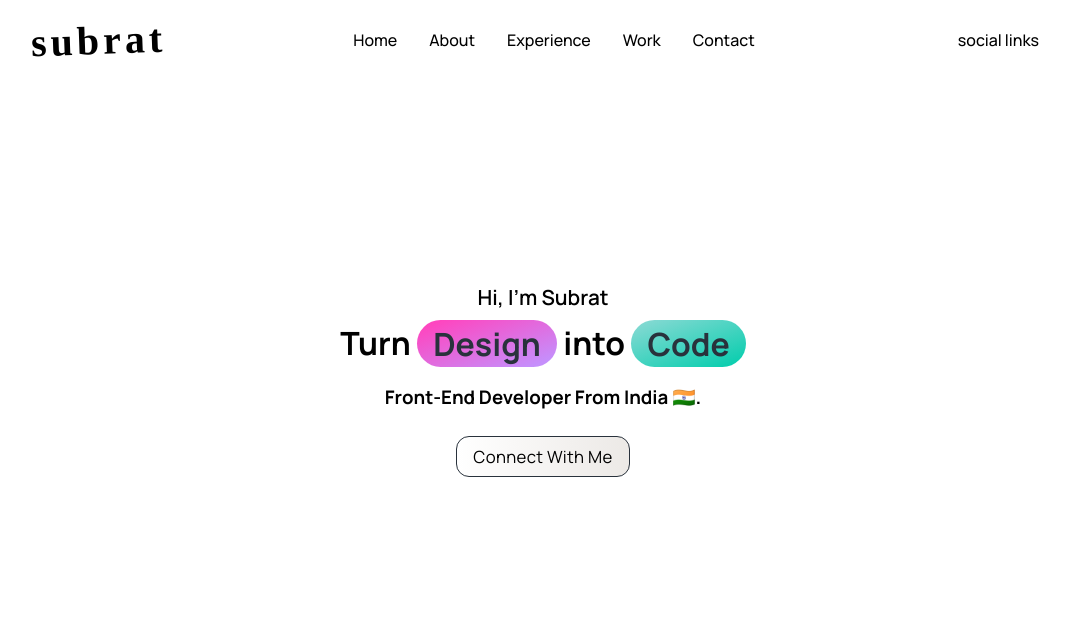
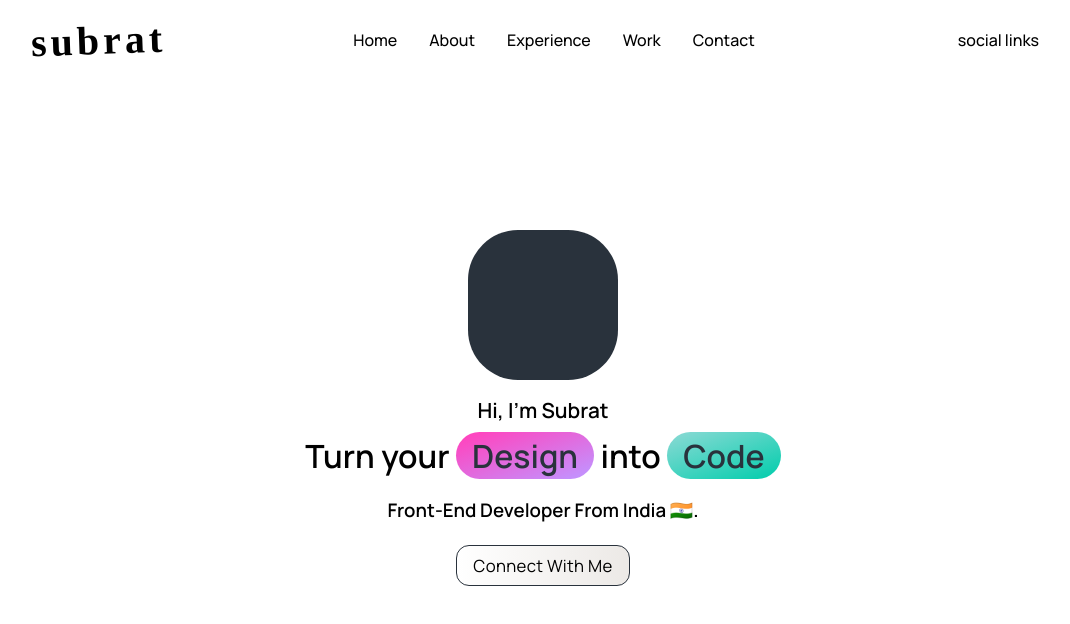
Before and after one commit to subrat611/portfolio-website, a Nuxt app: page / in a window 1280 px wide. Shown: the top 624 px of the page, without its empty margins (97-1167 px from the left). Built offline with nearby package versions, Linux system fonts and the light colour scheme; a web font is replaced by a local one.

Commit message:
hero section layout update

```diff
--- a/components/HeroSection.vue
+++ b/components/HeroSection.vue
@@ -5,12 +5,12 @@ export default {
 </script>
 
 <template>
-  <div class="hero-container">
+  <div class="hero-container" id="home">
     <div class="hero-wrapper">
       <div class="profile"></div>
       <span class="intro">Hi, I'm Subrat</span>
       <h1 class="title">
-        Turn <span class="title-design">Design</span> into
+        Turn your <span class="title-design">Design</span> into
         <span class="title-code">Code</span>
       </h1>
       <h3 class="desc">Front-end developer from india 🇮🇳.</h3>
@@ -27,7 +27,7 @@ export default {
 <style lang="scss" scoped>
 .hero-container {
   padding: 0 10%;
-  height: 95vh;
+  height: 100vh;
 
   .hero-wrapper {
     height: 100%;
@@ -37,6 +37,14 @@ export default {
     justify-content: center;
     font-family: "Manrope", sans-serif;
 
+    .profile {
+      height: 150px;
+      width: 150px;
+      background: #29323c;
+      border-radius: 50px;
+      margin: 1rem 0;
+    }
+
     .intro {
       font-weight: 600;
       font-size: 1.3rem;
@@ -45,6 +53,7 @@ export default {
     .title {
       margin: 0.5rem;
       line-height: 3rem;
+      font-weight: 600;
 
       .title-design {
         color: #29323c;
@@ -62,6 +71,7 @@ export default {
     }
 
     .desc {
+      font-weight: 600;
       width: 60%;
       text-align: center;
       line-height: 1.8rem;
@@ -70,7 +80,7 @@ export default {
     }
 
     .connect-btn {
-      margin-top: 1rem;
+      margin-top: 0.8rem;
       outline: none;
       background: #ece9e6; /* fallback for old browsers */
       background: -webkit-linear-gradient(
```
